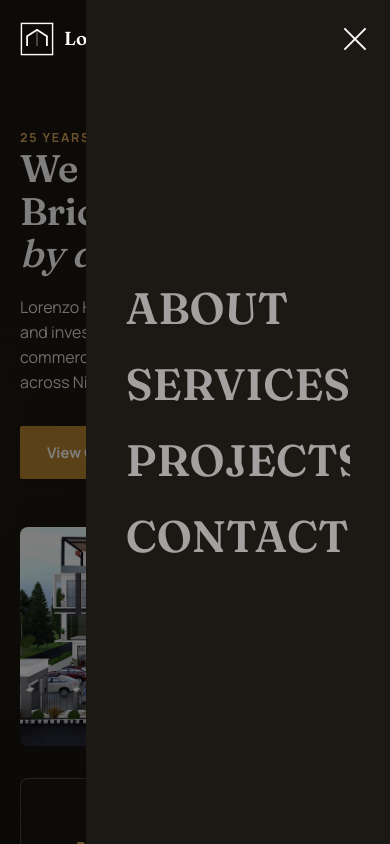
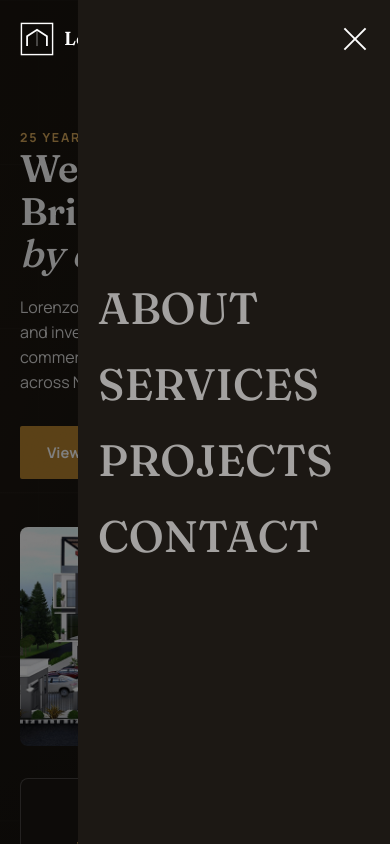
Before and after one commit to M360-Suites/lorenzo-homes, a Next.js app: page / in a window 390 px wide. Both pictures are taken after a click on the button "Toggle navigation". Shown: the top 844 px of the page. Built offline with nearby package versions, Linux system fonts and the light colour scheme.

Commit message:
fix: adjust layout and styles in Footer, Header, and CtaBand for improved responsiveness and visual consistency

```diff
--- a/components/Footer.tsx
+++ b/components/Footer.tsx
@@ -102,7 +102,7 @@ export default function Footer() {
           </em>
         </span> */}
       </div>
-      <div className="overflow-hidden flex flex-col w-full max-w-7xl mx-auto gap-2 justify-center">
+      <div className="overflow-hidden flex flex-col w-full max-w-7xl mx-auto gap-2 justify-center items-center">
         <span
           className="block w-full font-display tracking-[-0.04em] leading-[0.88]"
           style={{
--- a/components/Header.tsx
+++ b/components/Header.tsx
@@ -156,8 +156,8 @@ export default function Header() {
 
         {/* Mobile drawer */}
         <nav
-          className={`fixed top-0 right-0 h-screen w-[78%] max-w-[320px] bg-ink
-            flex flex-col justify-center gap-8 px-10 z-50
+          className={`fixed top-0 right-0 h-screen w-[80%] max-w-[350px] bg-ink
+            flex flex-col justify-center gap-8 px-5 z-50
             transition-transform duration-300
             ${open ? "translate-x-0" : "translate-x-full"}`}
           // Delay the drawer sliding OUT until all links have staggered away
@@ -174,7 +174,7 @@ export default function Header() {
                 key={n.href}
                 href={n.href}
                 onClick={close}
-                className={`relative font-semibold text-[44px]/[100%] overflow-hidden
+                className={`relative font-medium text-[44px]/[100%] overflow-hidden
                   after:absolute after:left-0 after:-bottom-0.5 after:h-[1.5px]
                   after:bg-brass after:transition-all uppercase font-display after:duration-300 hover:after:w-full
                   ${pathname === n.href ? "text-white after:w-full" : "text-white/60 after:w-0"}`}
--- a/sections/CtaBand.tsx
+++ b/sections/CtaBand.tsx
@@ -6,7 +6,7 @@ export default function CtaBand() {
   return (
     <section className="bg-sand py-16">
       <div className="wrap flex max-lg:flex-col items-center justify-between gap-6">
-        <div className="w-150 h-80 max-lg:w-full max-md:h-60 overflow-hidden rounded-lg bg-black flex items-center justify-center">
+        <div className="w-150 h-80 max-lg:w-full max-md:h-50 overflow-hidden rounded-lg bg-black flex items-center justify-center">
           <Image
             src={House}
             alt="House"
```
